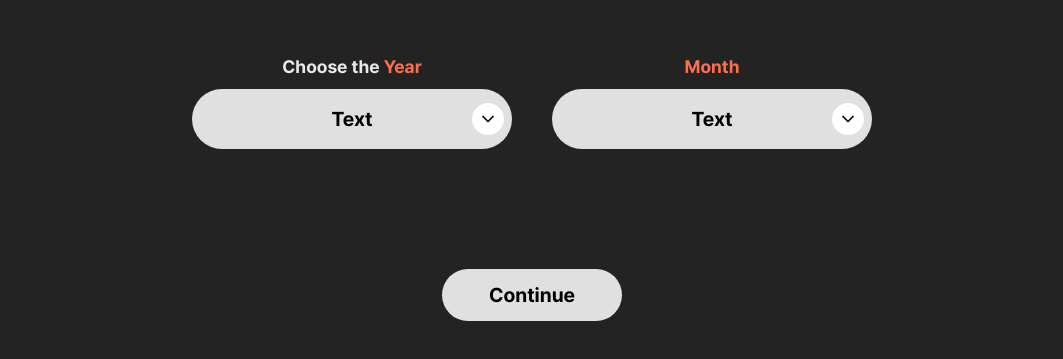
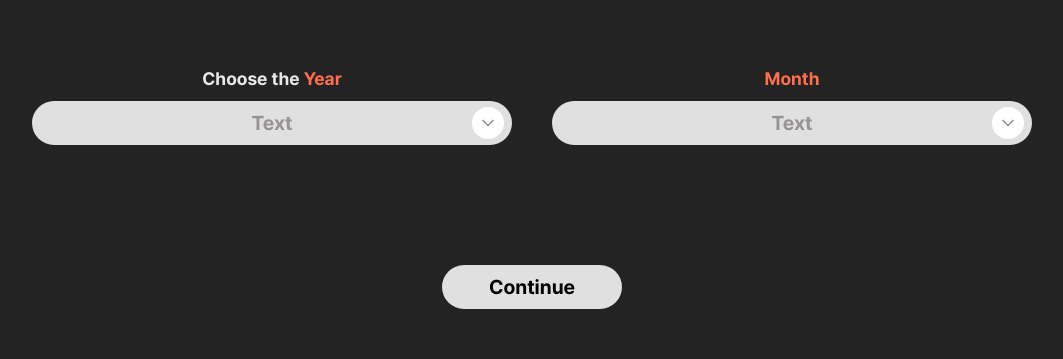
Before and after one commit to UMC-SINO/SINO-Front, a React (Vite) app: page /dateSelect in a window 1280 px wide. Shown: the part 213-572 px from the top of the page, without its empty margins (108-1171 px from the left). Built offline with nearby package versions, Linux system fonts and the light colour scheme.

Commit message:
[#5] style: 하단 버튼 크기 조정 및 드롭다운 버튼 가로 길이 확장, clsx로 색상 조건 분기

```diff
--- a/src/pages/DateSelectPage.tsx
+++ b/src/pages/DateSelectPage.tsx
@@ -1,6 +1,7 @@
 import Dropdown from '@/components/common/Dropdown';
 import Button from '@/components/common/Button';
 import { useState } from 'react';
+import clsx from 'clsx';
 
 const yearItems = ['Text', '2024', '2025', 'Unknown'];
 const monthItems = ['Text', '11', '12', 'Unknown'];
@@ -32,7 +33,13 @@ export default function DateSelectPage() {
 
               <Dropdown
                 items={yearItems}
-                className='w-[320px] [&>button]:py-4 [&>button]:text-xl [&>button]:rounded-full [&>button>div]:p-1.5'
+                className={clsx(
+                  // 1) 기본 레이아웃
+                  'w-120 [&>button]:text-xl [&>button]:rounded-full [&>button>div]:p-1.5',
+
+                  // 2) 선택된 값에 따른 텍스트 색상
+                  selectedYear === 'Text' ? '[&>button]:text-[#969392]' : '[&>button]:text-black',
+                )}
                 onSelect={(value) => setSelectedYear(value)}
               />
             </div>
@@ -40,9 +47,16 @@ export default function DateSelectPage() {
             {/* Month */}
             <div className='flex flex-col items-center gap-2'>
               <div className='text-lg font-semibold text-[#FF6F4B]'>Month</div>
+
               <Dropdown
                 items={monthItems}
-                className='w-[320px] [&>button]:py-4 [&>button]:text-xl [&>button]:rounded-full [&>button>div]:p-1.5'
+                className={clsx(
+                  // 1) 기본 레이아웃
+                  'w-120 [&>button]:text-xl [&>button]:rounded-full [&>button>div]:p-1.5',
+
+                  // 2) 선택된 값에 따른 텍스트 색상
+                  selectedYear === 'Text' ? '[&>button]:text-[#969392]' : '[&>button]:text-black',
+                )}
                 onSelect={(value) => setSelectedMonth(value)}
               />
             </div>
@@ -54,7 +68,7 @@ export default function DateSelectPage() {
               type='button'
               disabled={!isContinueEnabled}
               onClick={handleContinue}
-              className='w-[180px] h-[52px] rounded-full'
+              className='py-2 rounded-full'
             >
               Continue
             </Button>
```
